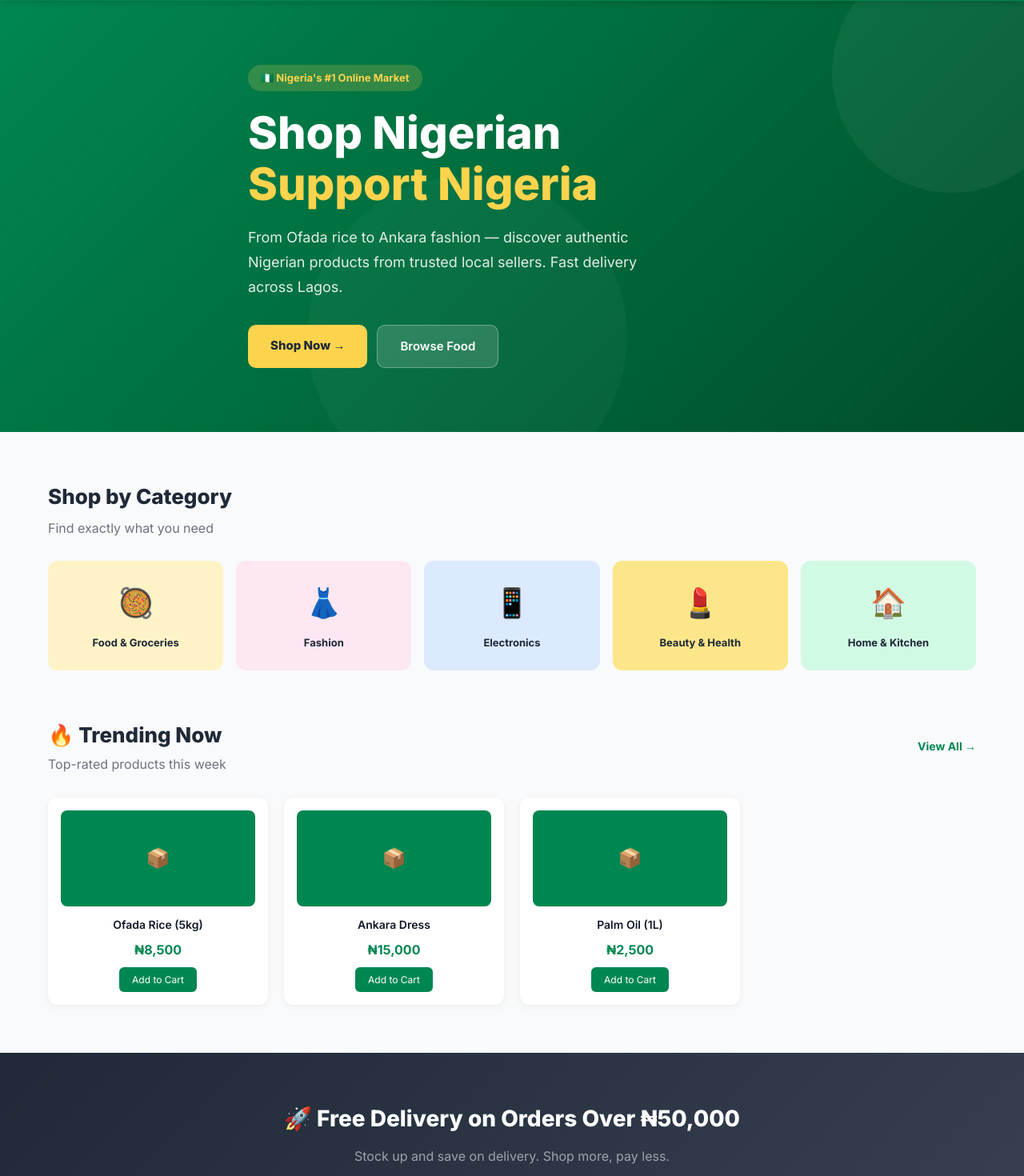
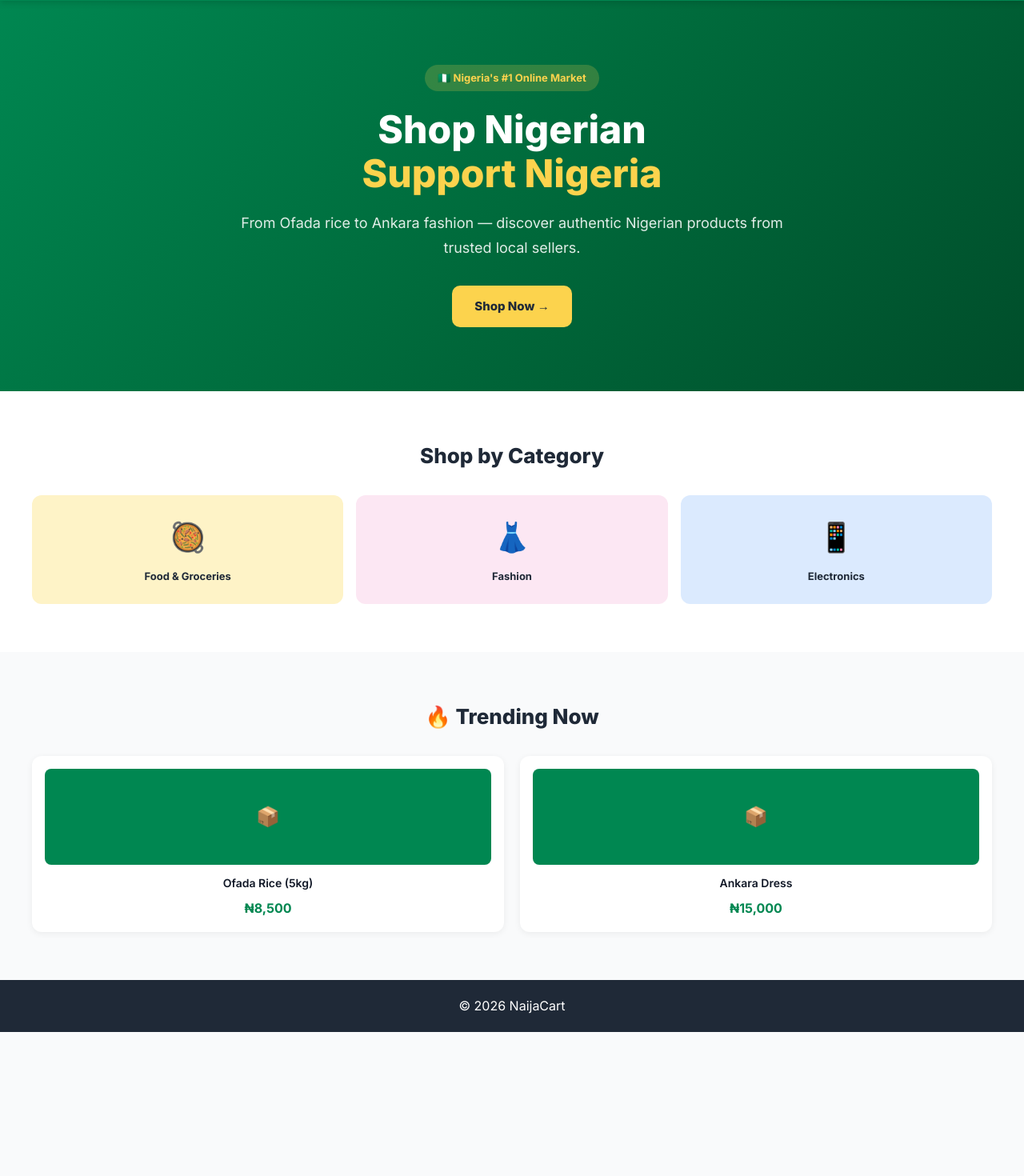
Before and after one commit to stopitmane/naijacart, a React (Vite) app in the folder naijacart/frontend/: page / in a window 1280 px wide. Shown: the part 100-1570 px from the top of the page at 80% size. After the commit the page ends 1390 px from the top, so only its background shows below. Built offline with nearby package versions, Linux system fonts and the light colour scheme; no server answers.

Commit message:
Ultra-simple Home component - remove all complex logic

```diff
--- a/naijacart/frontend/src/pages/Home.jsx
+++ b/naijacart/frontend/src/pages/Home.jsx
@@ -1,184 +1,92 @@
 import { useState, useEffect } from 'react';
-import { Link, useNavigate } from 'react-router-dom';
-// import ProductCard from '../components/ProductCard';
-import { productAPI } from '../hooks/api';
-
-const categories = [
-  { name: 'Food & Groceries', icon: '🥘', color: '#FEF3C7' },
-  { name: 'Fashion', icon: '👗', color: '#FCE7F3' },
-  { name: 'Electronics', icon: '📱', color: '#DBEAFE' },
-  { name: 'Beauty & Health', icon: '💄', color: '#FDE68A' },
-  { name: 'Home & Kitchen', icon: '🏠', color: '#D1FAE5' },
-];
-
-// Simple ProductCard replacement to avoid crashes
-const SimpleProductCard = ({ product }) => (
-  <div style={{
-    background: 'white',
-    borderRadius: 12,
-    padding: 16,
-    boxShadow: '0 2px 8px rgba(0,0,0,0.06)',
-    textAlign: 'center'
-  }}>
-    <div style={{
-      background: '#008751',
-      color: 'white',
-      height: 120,
-      borderRadius: 8,
-      display: 'flex',
-      alignItems: 'center',
-      justifyContent: 'center',
-      marginBottom: 12,
-      fontSize: 24
-    }}>
-      📦
-    </div>
-    <h3 style={{ fontSize: 14, fontWeight: 600, marginBottom: 8 }}>{product.name}</h3>
-    <p style={{ color: '#008751', fontWeight: 700 }}>₦{product.price.toLocaleString()}</p>
-    <button style={{
-      background: '#008751',
-      color: 'white',
-      border: 'none',
-      padding: '8px 16px',
-      borderRadius: 6,
-      fontSize: 12,
-      marginTop: 8,
-      cursor: 'pointer'
-    }}>
-      Add to Cart
-    </button>
-  </div>
-);
+import { Link } from 'react-router-dom';
 
 export default function Home() {
-  const [featured, setFeatured] = useState([]);
-  const [loading, setLoading] = useState(true);
-  const navigate = useNavigate();
-
-  useEffect(() => {
-    productAPI.getFeatured()
-      .then(r => setFeatured(r.data.data))
-      .catch(err => {
-        console.log('API not available, using demo mode');
-        // Demo products for when backend is not available
-        setFeatured([
-          {
-            id: 1,
-            name: 'Ofada Rice (5kg)',
-            price: 8500,
-            image: 'https://via.placeholder.com/300x200/008751/ffffff?text=Ofada+Rice',
-            rating: 4.8,
-            reviews: 245,
-            category: 'Food & Groceries',
-            seller: 'Lagos Farms',
-            badge: 'Local'
-          },
-          {
-            id: 2,
-            name: 'Ankara Dress',
-            price: 15000,
-            originalPrice: 18000,
-            image: 'https://via.placeholder.com/300x200/008751/ffffff?text=Ankara+Dress',
-            rating: 4.9,
-            reviews: 89,
-            category: 'Fashion',
-            seller: 'Naija Styles',
-            badge: 'Handmade'
-          },
-          {
-            id: 3,
-            name: 'Palm Oil (1L)',
-            price: 2500,
-            image: 'https://via.placeholder.com/300x200/008751/ffffff?text=Palm+Oil',
-            rating: 4.7,
-            reviews: 156,
-            category: 'Food & Groceries',
-            seller: 'Fresh Oils Ltd',
-            badge: 'Natural'
-          }
-        ]);
-      })
-      .finally(() => setLoading(false));
-  }, []);
-
   return (
     <div>
-      {/* Hero */}
-      <section style={{ background: 'linear-gradient(135deg, #008751 0%, #006B3C 50%, #004D2A 100%)', color: 'white', padding: '80px 20px', overflow: 'hidden', position: 'relative' }}>
-        <div style={{ position: 'absolute', top: -60, right: -60, width: 300, height: 300, background: 'rgba(255,255,255,0.05)', borderRadius: '50%' }} />
-        <div style={{ position: 'absolute', bottom: -80, left: '30%', width: 400, height: 400, background: 'rgba(255,255,255,0.03)', borderRadius: '50%' }} />
-        <div className="container" style={{ position: 'relative', maxWidth: 700 }}>
-          <span style={{ background: 'rgba(252, 211, 77, 0.2)', color: '#FCD34D', padding: '6px 16px', borderRadius: 20, fontSize: 13, fontWeight: 700, display: 'inline-block', marginBottom: 20 }}>
+      {/* Simple Hero */}
+      <section style={{
+        background: 'linear-gradient(135deg, #008751 0%, #006B3C 50%, #004D2A 100%)',
+        color: 'white',
+        padding: '80px 20px',
+        textAlign: 'center'
+      }}>
+        <div style={{ maxWidth: 700, margin: '0 auto' }}>
+          <span style={{
+            background: 'rgba(252, 211, 77, 0.2)',
+            color: '#FCD34D',
+            padding: '6px 16px',
+            borderRadius: 20,
+            fontSize: 13,
+            fontWeight: 700,
+            display: 'inline-block',
+            marginBottom: 20
+          }}>
             🇳🇬 Nigeria's #1 Online Market
           </span>
-          <h1 style={{ fontSize: 'clamp(32px, 5vw, 56px)', fontWeight: 800, lineHeight: 1.15, marginBottom: 20 }}>
+          <h1 style={{ fontSize: 48, fontWeight: 800, lineHeight: 1.15, marginBottom: 20 }}>
             Shop Nigerian<br />
             <span style={{ color: '#FCD34D' }}>Support Nigeria</span>
           </h1>
-          <p style={{ fontSize: 18, opacity: 0.88, marginBottom: 32, maxWidth: 520, lineHeight: 1.7 }}>
-            From Ofada rice to Ankara fashion — discover authentic Nigerian products from trusted local sellers. Fast delivery across Lagos.
+          <p style={{ fontSize: 18, opacity: 0.88, marginBottom: 32, lineHeight: 1.7 }}>
+            From Ofada rice to Ankara fashion — discover authentic Nigerian products from trusted local sellers.
           </p>
-          <div style={{ display: 'flex', gap: 12, flexWrap: 'wrap' }}>
-            <Link to="/shop" style={{ background: '#FCD34D', color: '#1F2937', padding: '14px 28px', borderRadius: 10, fontWeight: 800, fontSize: 15, display: 'inline-block' }}>
-              Shop Now →
-            </Link>
-            <Link to="/shop?category=Food%20%26%20Groceries" style={{ background: 'rgba(255,255,255,0.15)', color: 'white', padding: '14px 28px', borderRadius: 10, fontWeight: 600, fontSize: 15, display: 'inline-block', border: '1px solid rgba(255,255,255,0.3)' }}>
-              Browse Food
-            </Link>
+          <Link to="/shop" style={{
+            background: '#FCD34D',
+            color: '#1F2937',
+            padding: '14px 28px',
+            borderRadius: 10,
+            fontWeight: 800,
+            fontSize: 15,
+            display: 'inline-block',
+            textDecoration: 'none'
+          }}>
+            Shop Now →
+          </Link>
+        </div>
+      </section>
+
+      {/* Simple Categories */}
+      <section style={{ padding: '60px 20px', background: 'white' }}>
+        <div style={{ maxWidth: 1200, margin: '0 auto', textAlign: 'center' }}>
+          <h2 style={{ fontSize: 26, fontWeight: 800, color: '#1F2937', marginBottom: 28 }}>Shop by Category</h2>
+          <div style={{ display: 'grid', gridTemplateColumns: 'repeat(auto-fit, minmax(160px, 1fr))', gap: 16 }}>
+            <div style={{ background: '#FEF3C7', borderRadius: 12, padding: '24px 16px', textAlign: 'center' }}>
+              <span style={{ fontSize: 36 }}>🥘</span>
+              <p style={{ fontWeight: 700, fontSize: 13, color: '#1F2937', margin: '10px 0 0 0' }}>Food & Groceries</p>
+            </div>
+            <div style={{ background: '#FCE7F3', borderRadius: 12, padding: '24px 16px', textAlign: 'center' }}>
+              <span style={{ fontSize: 36 }}>👗</span>
+              <p style={{ fontWeight: 700, fontSize: 13, color: '#1F2937', margin: '10px 0 0 0' }}>Fashion</p>
+            </div>
+            <div style={{ background: '#DBEAFE', borderRadius: 12, padding: '24px 16px', textAlign: 'center' }}>
+              <span style={{ fontSize: 36 }}>📱</span>
+              <p style={{ fontWeight: 700, fontSize: 13, color: '#1F2937', margin: '10px 0 0 0' }}>Electronics</p>
+            </div>
           </div>
         </div>
       </section>
 
-      {/* Categories */}
-      <section style={{ padding: '60px 20px 40px' }}>
-        <div className="container">
-          <h2 style={{ fontSize: 26, fontWeight: 800, color: '#1F2937', marginBottom: 6 }}>Shop by Category</h2>
-          <p style={{ color: '#6B7280', marginBottom: 28 }}>Find exactly what you need</p>
-          <div style={{ display: 'grid', gridTemplateColumns: 'repeat(auto-fit, minmax(160px, 1fr))', gap: 16 }}>
-            {categories.map(cat => (
-              <Link key={cat.name} to={`/shop?category=${encodeURIComponent(cat.name)}`}
-                style={{ background: cat.color, borderRadius: 12, padding: '24px 16px', textAlign: 'center', display: 'flex', flexDirection: 'column', alignItems: 'center', gap: 10, transition: 'transform 0.2s' }}
-                onMouseEnter={e => e.currentTarget.style.transform = 'translateY(-4px)'}
-                onMouseLeave={e => e.currentTarget.style.transform = 'translateY(0)'}>
-                <span style={{ fontSize: 36 }}>{cat.icon}</span>
-                <span style={{ fontWeight: 700, fontSize: 13, color: '#1F2937' }}>{cat.name}</span>
-              </Link>
-            ))}
+      {/* Simple Products */}
+      <section style={{ padding: '60px 20px', background: '#F9FAFB' }}>
+        <div style={{ maxWidth: 1200, margin: '0 auto', textAlign: 'center' }}>
+          <h2 style={{ fontSize: 26, fontWeight: 800, color: '#1F2937', marginBottom: 28 }}>🔥 Trending Now</h2>
+          <div style={{ display: 'grid', gridTemplateColumns: 'repeat(auto-fit, minmax(200px, 1fr))', gap: 20 }}>
+            <div style={{ background: 'white', borderRadius: 12, padding: 16, boxShadow: '0 2px 8px rgba(0,0,0,0.06)' }}>
+              <div style={{ background: '#008751', color: 'white', height: 120, borderRadius: 8, display: 'flex', alignItems: 'center', justifyContent: 'center', marginBottom: 12, fontSize: 24 }}>
+                📦
+              </div>
+              <h3 style={{ fontSize: 14, fontWeight: 600, marginBottom: 8 }}>Ofada Rice (5kg)</h3>
+              <p style={{ color: '#008751', fontWeight: 700 }}>₦8,500</p>
+            </div>
+            <div style={{ background: 'white', borderRadius: 12, padding: 16, boxShadow: '0 2px 8px rgba(0,0,0,0.06)' }}>
+              <div style={{ background: '#008751', color: 'white', height: 120, borderRadius: 8, display: 'flex', alignItems: 'center', justifyContent: 'center', marginBottom: 12, fontSize: 24 }}>
+                📦
+              </div>
+              <h3 style={{ fontSize: 14, fontWeight: 600, marginBottom: 8 }}>Ankara Dress</h3>
+              <p style={{ color: '#008751', fontWeight: 700 }}>₦15,000</p>
+            </div>
           </div>
-        </div>
-      </section>
-
-      {/* Featured products */}
-      <section style={{ padding: '20px 20px 60px', background: '#F9FAFB' }}>
-        <div className="container">
-          <div style={{ display: 'flex', justifyContent: 'space-between', alignItems: 'center', marginBottom: 28 }}>
-            <div>
-              <h2 style={{ fontSize: 26, fontWeight: 800, color: '#1F2937', marginBottom: 4 }}>🔥 Trending Now</h2>
-              <p style={{ color: '#6B7280' }}>Top-rated products this week</p>
-            </div>
-            <Link to="/shop" style={{ color: '#008751', fontWeight: 700, fontSize: 14 }}>View All →</Link>
-          </div>
-          {loading ? (
-            <div style={{ textAlign: 'center', padding: '40px' }}>
-              <div style={{ display: 'inline-block', width: 40, height: 40, border: '4px solid #f3f3f3', borderTop: '4px solid #008751', borderRadius: '50%', animation: 'spin 1s linear infinite' }}>
-              </div>
-            </div>
-          ) : (
-            <div style={{ display: 'grid', gridTemplateColumns: 'repeat(auto-fill, minmax(230px, 1fr))', gap: 20 }}>
-              {featured.map(p => <SimpleProductCard key={p.id} product={p} />)}
-            </div>
-          )}
-        </div>
-      </section>
-
-      {/* Banner */}
-      <section style={{ background: 'linear-gradient(135deg, #1F2937, #374151)', padding: '60px 20px', textAlign: 'center', color: 'white' }}>
-        <div className="container">
-          <h2 style={{ fontSize: 28, fontWeight: 800, marginBottom: 12 }}>🚀 Free Delivery on Orders Over ₦50,000</h2>
-          <p style={{ color: '#9CA3AF', marginBottom: 24, fontSize: 16 }}>Stock up and save on delivery. Shop more, pay less.</p>
-          <Link to="/shop" style={{ background: '#008751', color: 'white', padding: '14px 32px', borderRadius: 10, fontWeight: 700, fontSize: 15, display: 'inline-block' }}>
-            Shop Now & Save
-          </Link>
         </div>
       </section>
     </div>
```
